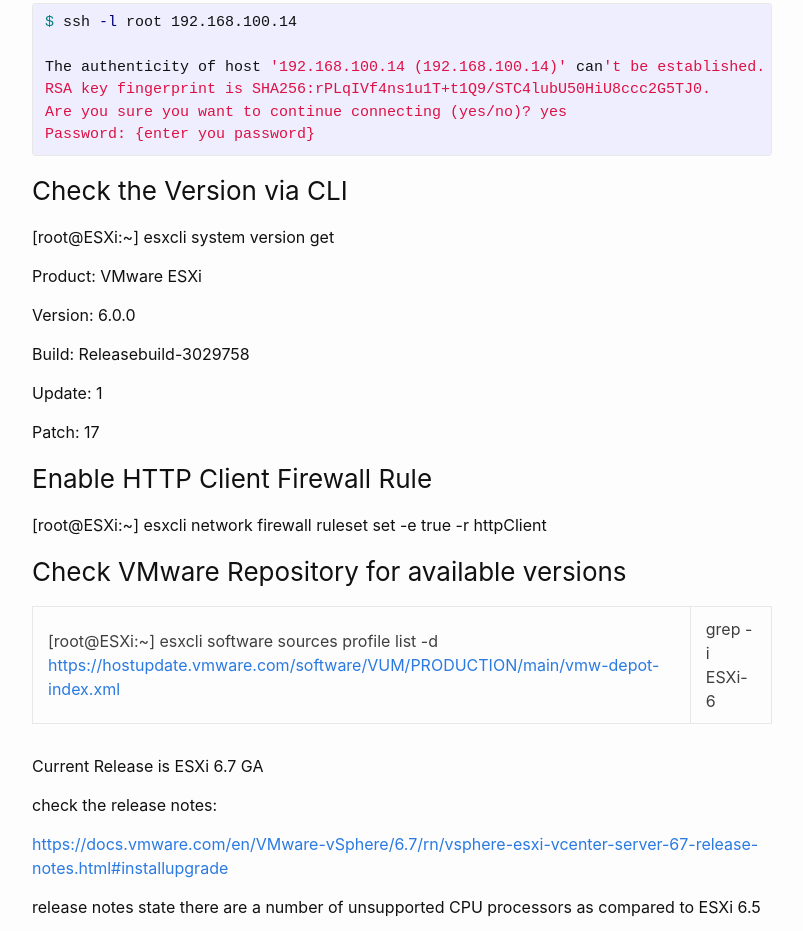
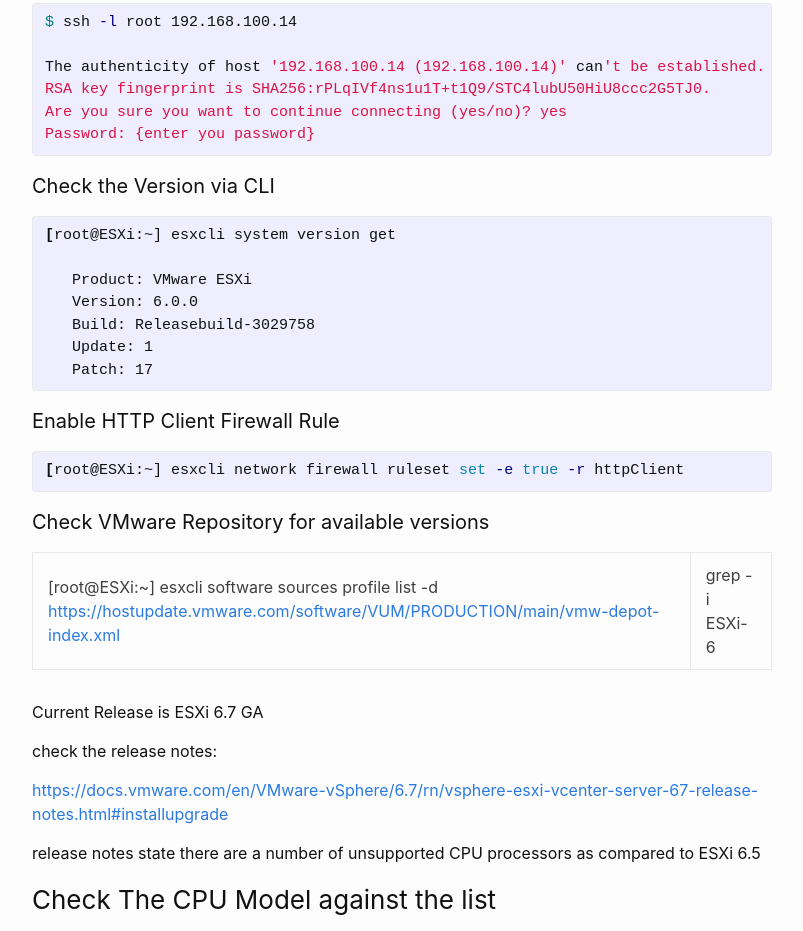
Before and after one commit to AxisUX/www, a plain HTML site: page fieldnotes/engineering/infrastructure/2018/06/07/update-esxi-6.0-to-6.7-via-cli.html in a window 1280 px wide. Shown: the part 2363-3294 px from the top of the page, without its empty margins (238-1041 px from the left). Drawn offline with Linux system fonts and the light colour scheme.

Commit message:
editing esxi post

```diff
--- a/fieldnotes/engineering/infrastructure/2018/06/07/update-esxi-6.0-to-6.7-via-cli.html
+++ b/fieldnotes/engineering/infrastructure/2018/06/07/update-esxi-6.0-to-6.7-via-cli.html
@@ -89,25 +89,21 @@
 Are you sure you want to continue connecting (yes/no)? yes
 Password: {enter you password}</span></code></pre></figure>
 
-<h3 id="check-the-version-via-cli">Check the Version via CLI</h3>
+<h4 id="check-the-version-via-cli">Check the Version via CLI</h4>
 
-<p>[root@ESXi:~] esxcli system version get</p>
+<figure class="highlight"><pre><code class="language-shell" data-lang="shell"><span class="o">[</span>root@ESXi:~] esxcli system version get
 
-<p>Product: VMware ESXi</p>
+   Product: VMware ESXi
+   Version: 6.0.0
+   Build: Releasebuild-3029758
+   Update: 1
+   Patch: 17</code></pre></figure>
 
-<p>Version: 6.0.0</p>
+<h4 id="enable-http-client-firewall-rule">Enable HTTP Client Firewall Rule</h4>
 
-<p>Build: Releasebuild-3029758</p>
+<figure class="highlight"><pre><code class="language-shell" data-lang="shell"><span class="o">[</span>root@ESXi:~] esxcli network firewall ruleset <span class="nb">set</span> <span class="nt">-e</span> <span class="nb">true</span> <span class="nt">-r</span> httpClient</code></pre></figure>
 
-<p>Update: 1</p>
-
-<p>Patch: 17</p>
-
-<h3 id="enable-http-client-firewall-rule">Enable HTTP Client Firewall Rule</h3>
-
-<p>[root@ESXi:~] esxcli network firewall ruleset set -e true -r httpClient</p>
-
-<h3 id="check-vmware-repository-for-available-versions">Check VMware Repository for available versions</h3>
+<h4 id="check-vmware-repository-for-available-versions">Check VMware Repository for available versions</h4>
 
 <table>
   <tbody>
```
Also changed, not shown: feed.xml (+11 -15 lines).
